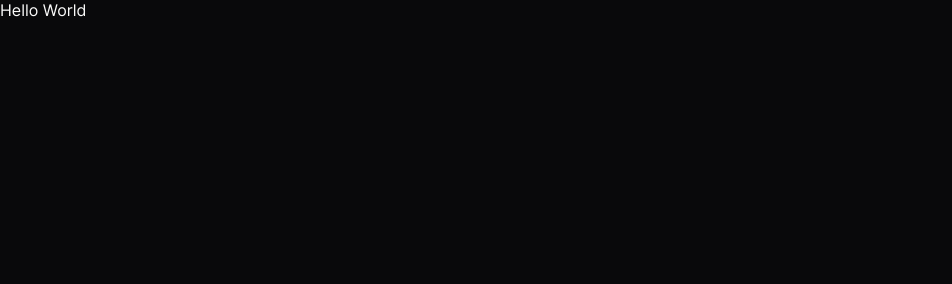
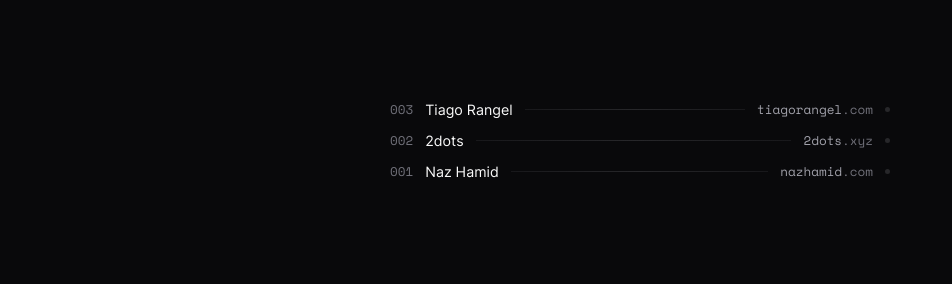
Before and after one commit to remvze/minimum, an Astro site: page / in a window 1280 px wide. Shown: the whole page, without its empty margins (0-952 px from the left). Built offline with nearby package versions, Linux system fonts and the light colour scheme; Astro itself is replaced by a stand-in of ours.

Commit message:
feat: add websites

```diff
--- /dev/null
+++ b/src/components/websites.astro
@@ -0,0 +1,87 @@
+---
+import { Container } from './container';
+
+import { padNumber } from '@/helpers/number';
+
+import { websites } from '@/data/websites';
+
+websites.reverse();
+---
+
+<Container>
+  <section class="websites">
+    {
+      websites.map((website, index) => (
+        <div class="website">
+          <p class="number">{padNumber(websites.length - index, 3)}</p>
+          <a href={website.url}>{website.name}</a>
+          <div class="divider" />
+          <p class="address">
+            {website.address.split('.').map((str, i) => {
+              if (i === 0) return <span>{str}</span>;
+
+              return '.' + str;
+            })}
+          </p>
+          <div class="dot" />
+        </div>
+      ))
+    }
+  </section>
+</Container>
+
+<style>
+  .websites {
+    padding: 100px 0;
+
+    & .website {
+      display: flex;
+      column-gap: 12px;
+      align-items: center;
+
+      &:not(:last-of-type) {
+        margin-bottom: 12px;
+      }
+
+      & .number {
+        font-family: var(--font-mono);
+        font-size: var(--font-xsm);
+        color: var(--color-foreground-subtler);
+      }
+
+      & a {
+        font-size: var(--font-sm);
+        color: var(--color-foreground);
+        text-decoration: none;
+      }
+
+      & .divider {
+        flex-grow: 1;
+        height: 1px;
+        background: linear-gradient(
+          90deg,
+          var(--color-neutral-100),
+          var(--color-neutral-200),
+          var(--color-neutral-100)
+        );
+      }
+
+      & .address {
+        font-family: var(--font-mono);
+        font-size: var(--font-xsm);
+        color: var(--color-foreground-subtler);
+
+        & span {
+          color: var(--color-foreground-subtle);
+        }
+      }
+
+      & .dot {
+        width: 5px;
+        height: 5px;
+        background-color: var(--color-neutral-200);
+        border-radius: 50%;
+      }
+    }
+  }
+</style>
--- /dev/null
+++ b/src/data/websites.ts
@@ -0,0 +1,28 @@
+/**
+ * From Old to New
+ */
+export const websites: Array<{
+  address: string;
+  date: string;
+  name: string;
+  url: string;
+}> = [
+  {
+    address: 'nazhamid.com',
+    date: '2024-09-30',
+    name: 'Naz Hamid',
+    url: 'https://nazhamid.com/',
+  },
+  {
+    address: '2dots.xyz',
+    date: '2024-09-30',
+    name: '2dots',
+    url: 'https://www.2dots.xyz/',
+  },
+  {
+    address: 'tiagorangel.com',
+    date: '2024-09-30',
+    name: 'Tiago Rangel',
+    url: 'https://tiagorangel.com/',
+  },
+];
--- a/src/pages/index.astro
+++ b/src/pages/index.astro
@@ -1,7 +1,9 @@
 ---
 import Layout from '@/layouts/layout.astro';
+
+import Websites from '@/components/websites.astro';
 ---
 
 <Layout>
-  <h1>Hello World</h1>
+  <Websites />
 </Layout>
```
